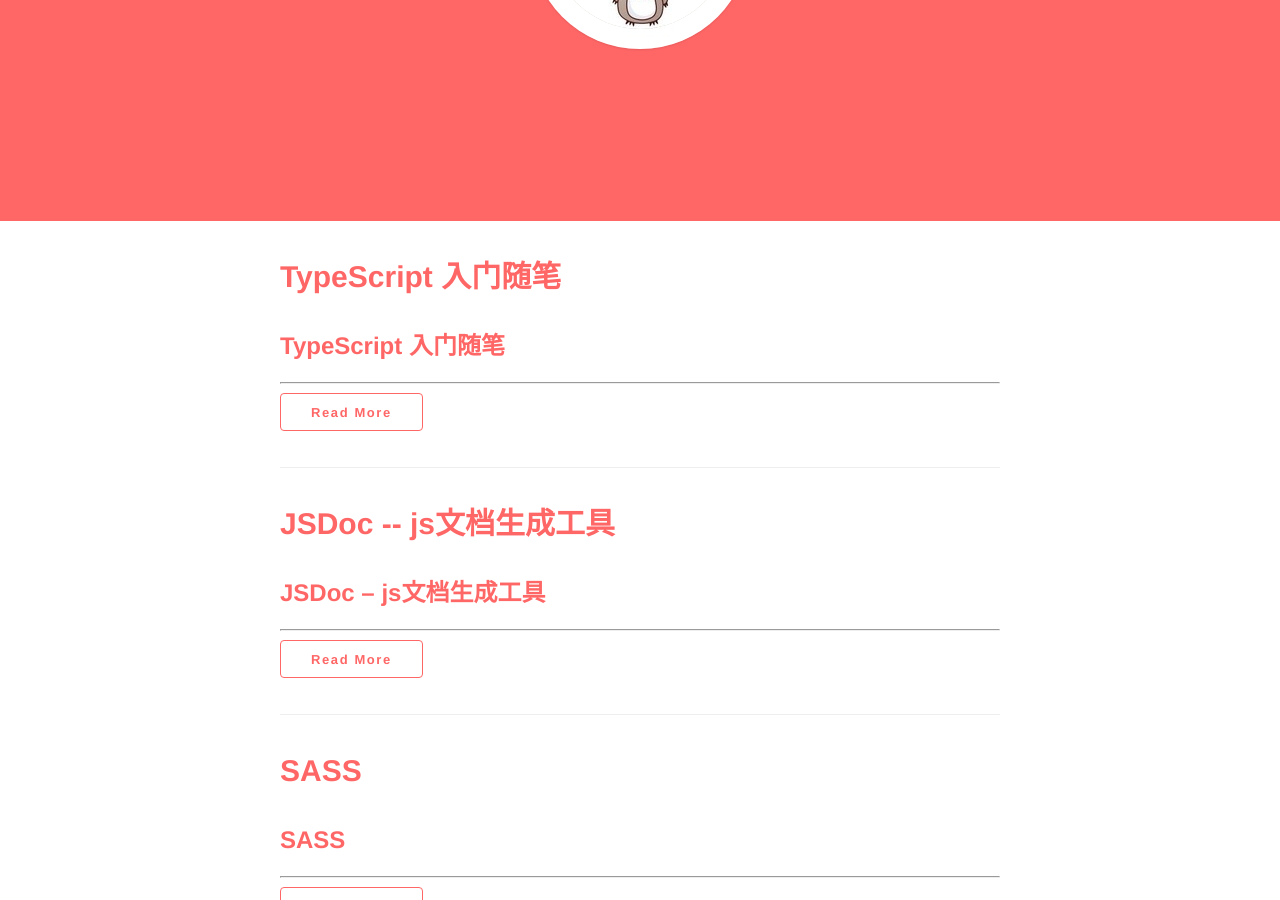
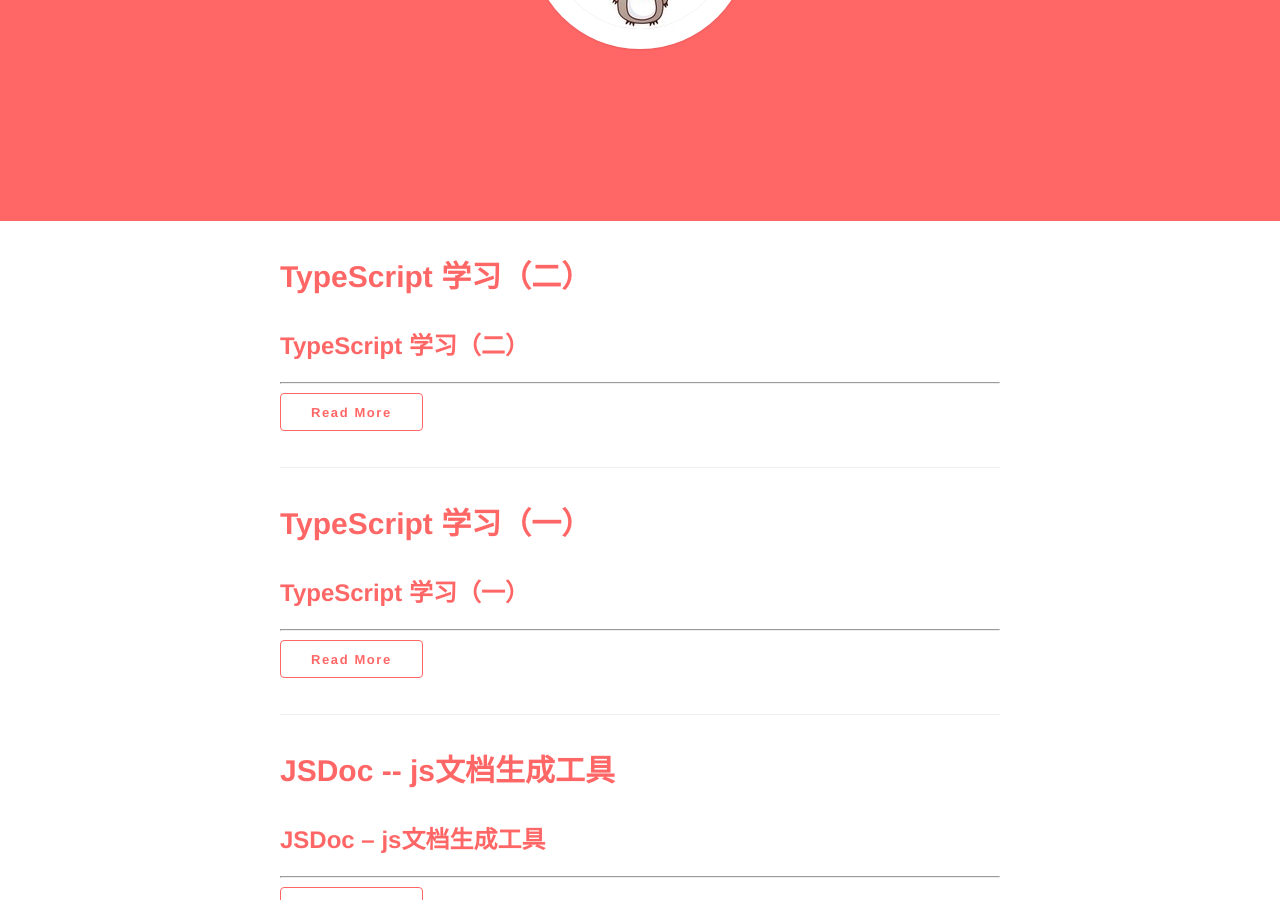
Before and after one commit to juilyhui/juilyhui.github.io, a Jekyll site: the page built from index.html, in a window 1280 px wide and 900 px high, scrolled down 422 px. Built offline with Jekyll 4.4.1, drawn with Linux system fonts in a browser that asks for light colours; nearby versions of some CDN libraries; some of the changed lines change nothing that is shown.

Commit message:
create typescript2

```diff
--- a/_posts/2017-08-08-typescripy.md
+++ b/_posts/2017-08-08-typescript.md
@@ -1,9 +1,9 @@
 ---
 layout: post
-title: TypeScript 入门随笔
+title: TypeScript 学习（一）
 author: juily
 ---
-## TypeScript 入门随笔
+## TypeScript 学习（一）
 -----
 
 ### 一、简介
--- /dev/null
+++ b/_posts/2017-08-09-typescript2.md
@@ -0,0 +1,108 @@
+---
+layout: post
+title: TypeScript 学习（二）
+author: juily
+---
+## TypeScript 学习（二）
+-----
+
+### 一、深入学习
+
+#### <font color="blue">1、基础类型</font>
+
+TypeScript 支持‘数字、字符串、结构体、布尔值、枚举类型’等数据类型。
+
+{% highlight bash %}
+// 布尔值
+let isDone: boolean = false;
+
+// 数字
+// TypeScript 里所有数字都是浮点数 number；支持十进制、十六进制、二进制、八进制。
+let decLiteral: number = 6;
+let hexLiteral: number = 0xf00d;
+let binaryLiteral: number = 0b1010;
+let octalLiteral: number = 0o744;
+
+// 字符串
+let name: string = 'Jin';
+let sentence: string = 'Hello, my name is ${ name }'; // 模板字符串
+
+// 数组
+let list: number[] = [1, 2, 3]; // 元素类型[]
+let list: Array<number> = [1, 2, 3]; // 数组泛型，即 Array<元素类型>
+
+// 元祖 Tuple
+// 表示一个已知元素数量和类型的数组，个元素的类型不必相同。
+let x: [string, number];
+x = ['hello', 10]; // 正确
+x = [10, 'hello']; // 错误
+// 当访问一个已知索引的元素，会得到正确的类型
+console.log(x[0].substr(1)); // 正确
+console.log(x[1].substr(1)); // 错误，number 类型 没有 substr 属性
+// 当访问一个越界的元素（定义时候不存在的元素），会使用联合类型（定义时候的所有类型）替代
+x[3] = 'world'; // 正确，字符串可以赋值给（string | number）类型
+x[4] = true; // 错误，布尔不是（string | number）类型
+
+// 枚举 enmu
+// 是对 JavaScript 标准数据类型的一个补充，使用枚举类型可以为一组数值赋予友好的名字。
+enum Color {Red, Green, Blue};
+let c: Color = Color.Green;
+// 默认情况下，从0开始为元素编号；也可以手动指定成员的编号
+// 从1开始编号
+enum Color {Red = 1, Green, Blue};
+let c: Color = Color.Green;
+// 全部手动赋值
+enum Color {Red = 1, Green = 2, Blue = 4};
+let c: Color = Color.Green;
+// 枚举提供的一个便利是可以由枚举的元素编号得到它的名字
+enum Color {Red = 1, Green, Blue};
+let colorName: string = Color[2];
+console.log(colorName); // 打印出的是 Color.Green 的值
+
+// any
+// 不清楚类型的变量，不进行检查直接通过编译阶段
+let notSure: any = 4;
+notSure = 'maybe a string instead'; // 正确
+notSure = false; // 正确
+// 还可以在它上面调用任意方法（与 Object 类型不同的地方）
+let notSure: any = 4;
+notSure.ifItExists(); // 正确；即使在定义时候没有这个方法
+notSure.toFixed(); // 正确；toFixed 方法的确存在，但是不会进行检查
+// 对比 Object 类型
+let prettySure: Object = 4;
+prettySure.toFixed(); // 错误；Object 类型没有 toFixed 这个方法
+// any 类型还可以定义‘只知道一部分数据的类型’
+let list: any[] = [1, true, 'free'];
+list[1] = 100;
+
+// void
+// 表示没有任何类型（某种程度上和 any 类型相反）
+function warnUser(): void { // 函数没有返回值，通常是 void 类型
+    alert('This is my warning message');
+}
+// 声明一个 void 的变量，只能为它赋予 undefined 和 null
+let unusable: void = undefined;
+
+// null & undefined 和 void 相似，作用不大
+let u: undefined = undefined;
+let n: null = null;
+
+// never
+// 表示永不存在的值的类型。如：总是抛出异常、根本不会有返回值的函数等等。
+function error(message: string): never {
+    throw new Error(message);
+}
+function infiniteLoop(): never {
+    while (true) {};
+}
+
+// 类型断言
+// 好比其他语言里的类型转化，但是不会进行特殊的数据检查和解构。不影响运行，只在编译阶段起作用。TypeScript 会假设程序员已经进行了必须的检查。
+// 尖括号语法 '<类型>'
+let someValue: any = 'this is a string';
+let strLength: number = (<string>someValue).length;
+// as 语法 'as 类型' （在 TypeScript 里使用 JSX 时，只有 as 语法断言被允许）
+let someValue: any = 'this is a string';
+let strLength: number = (someValue as string).length;
+
+{% endhighlight %}
```
